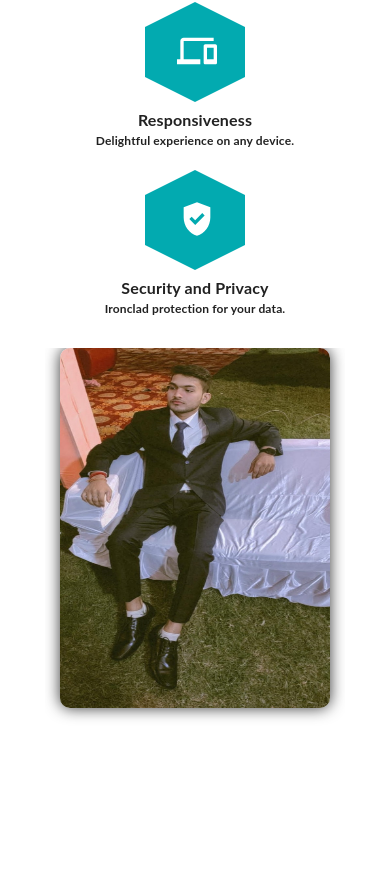
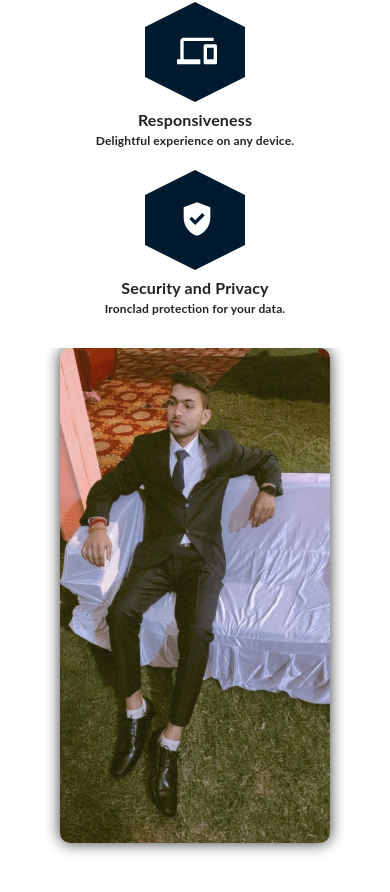
Before and after one commit to harsh6975/My-Protfolio, a React (Create React App) app: page / in a window 390 px wide. Shown: the part 771-1663 px from the top of the page. Before the commit the page ends 1539 px from the top, so only its background shows below. Built offline with nearby package versions, Linux system fonts and the light colour scheme.

Commit message:
color code changed

```diff
--- a/src/Component/About/Feature.module.css
+++ b/src/Component/About/Feature.module.css
@@ -18,8 +18,8 @@
 }
 
 .hexagon polygon {
-  fill: #02aab0;
-  stroke: #012524;
+  fill: #011a2e;
+  stroke: #db8e35;
   stroke-width: 5;
   stroke-dasharray: 400;
   stroke-dashoffset: 400;
--- a/src/Component/FlipCard/Card.module.css
+++ b/src/Component/FlipCard/Card.module.css
@@ -31,7 +31,7 @@
   width: 90%;
   flex-direction: column;
   transform: rotateY(180deg);
-  background-image: linear-gradient(25deg, #02aab0 , #00cdac);
+  background-image: linear-gradient(25deg, #011a2e , #071017);
   border-radius: 10px;
   box-shadow: 0px 0px 15px rgba(0, 0, 0, 0.8);
   padding: 20px;
--- a/src/Component/Navbar/Navbar.js
+++ b/src/Component/Navbar/Navbar.js
@@ -95,7 +95,9 @@ function Navbar() {
         <AppBar
           component="nav"
           sx={{
-            backgroundColor: isHeroSectionOver ? "#0e2a47" : "transparent",
+            backgroundImage: isHeroSectionOver
+              ? " linear-gradient(25deg, #011a2e , #071017)"
+              : "tansparent",
             position: isHeroSectionOver ? "fixed" : "relative",
             boxShadow: isHeroSectionOver
               ? "0 4px 12px rgba(0,0,0,0.15)"
--- a/src/utils/FlippableCard/flippable-card.css
+++ b/src/utils/FlippableCard/flippable-card.css
@@ -6,7 +6,7 @@
 
 @media screen and (max-width: 768px) {
   .flippable-card-container {
-    height: 400px;
+    height: 550px;
     width: 300px;
   }
 }
```
